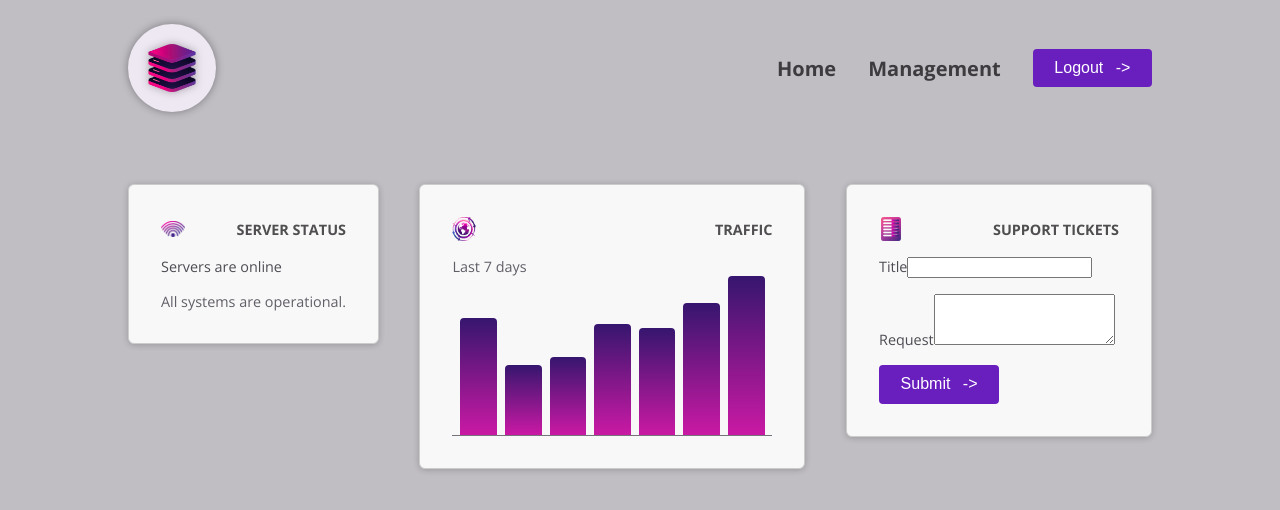
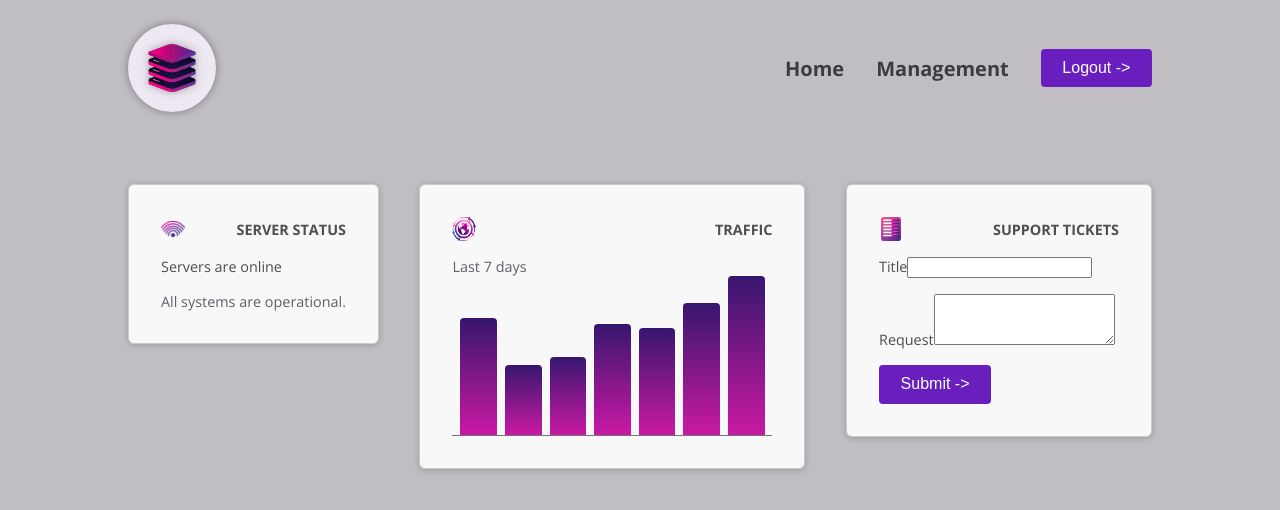
Before and after one commit to Raj-Singh08/Cmp-deepDiveProject, an Angular app in the folder New Project/: page / in a window 1280 px wide. Shown: the top 510 px of the page. Built offline with nearby package versions, Linux system fonts and the light colour scheme.

Commit message:
ngProjectAs feature, uses select of ngContent to map the element

```diff
--- a/New Project/src/app/dashboard/tickets/new-ticket/new-ticket.component.html
+++ b/New Project/src/app/dashboard/tickets/new-ticket/new-ticket.component.html
@@ -11,7 +11,7 @@
         <button type="submit" appButton>
 
             Submit
-            <span class="icon">-></span>
+            <span ngProjectAs="icon">-></span>
         </button>
     </p>
 </form>
--- a/New Project/src/app/header/header.component.html
+++ b/New Project/src/app/header/header.component.html
@@ -16,7 +16,7 @@
         <button appButton>
             Logout
 
-            <span class="icon">-></span>
+            <span ngProjectAs="icon">-></span>  <!--Uses selectre to map the element which we want to project-->
         </button>
       </li>
     </ul>
--- a/New Project/src/app/shared/button/button.component.html
+++ b/New Project/src/app/shared/button/button.component.html
@@ -1,4 +1,4 @@
 <span>
     <ng-content/>
 </span>
-    <ng-content select=".icon"/>    <!--Supporting content Projection with Multiple Slots-->
+    <ng-content select="icon"/>    <!--Supporting content Projection with Multiple Slots-->
```
